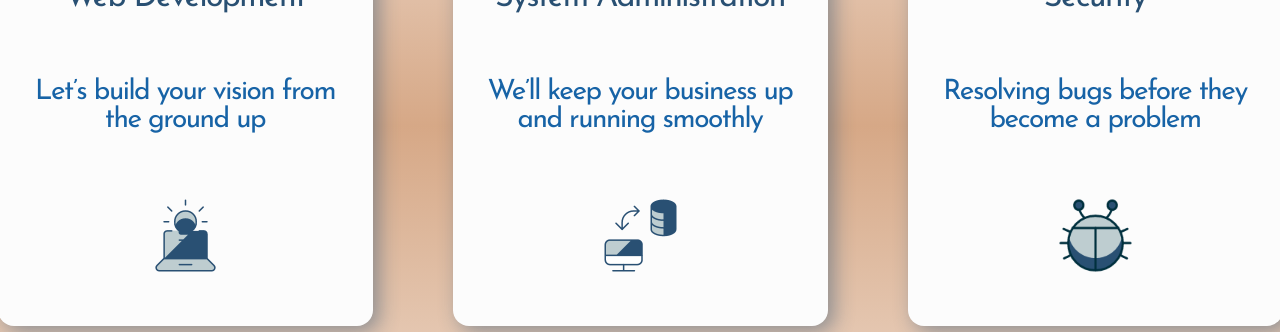
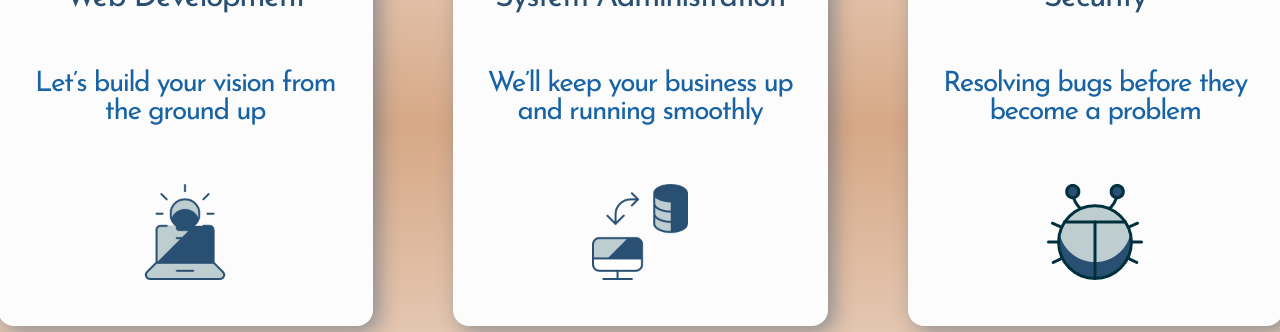
Before and after one commit to thompson-codes-llc/thompson.codes, a React (Create React App) app: page / in a window 1280 px wide. Shown: the part 2019-2351 px from the top of the page. Built offline with nearby package versions, Linux system fonts and the light colour scheme.

Commit message:
--no-edit

```diff
--- a/src/components/service_card.js
+++ b/src/components/service_card.js
@@ -16,7 +16,7 @@ export const ServiceCard = ({ header, content, icon }) => {
     >
       <Stack
         direction="column"
-        spacing={8}
+        spacing={7}
         alignItems="center"
         sx={{
           height: "100%",
@@ -51,7 +51,7 @@ export const ServiceCard = ({ header, content, icon }) => {
         >
           {content}
         </Typography>
-        <img src={icon} height="75px" />
+        <img src={icon} height="100px" />
       </Stack>
     </Card>
   );
```
